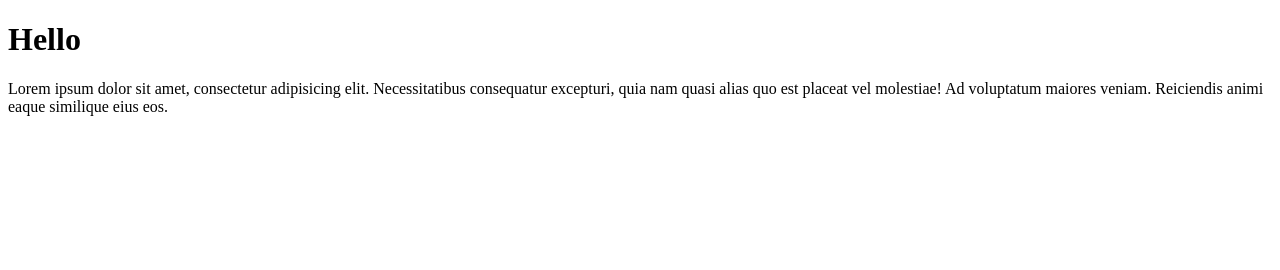
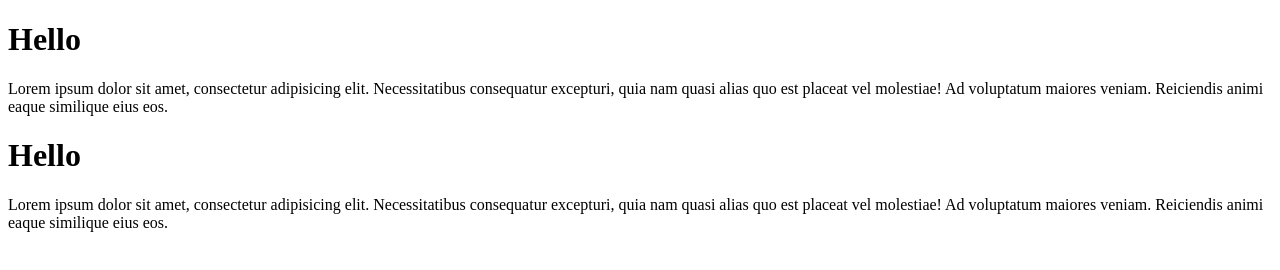
Before and after one commit to achitafifa/myweb, a plain HTML site: page index.html in a window 1280 px wide. Drawn offline with Linux system fonts and the light colour scheme.

Commit message:
the 2nd status

```diff
--- a/index.html
+++ b/index.html
@@ -8,5 +8,7 @@
 <body>
     <h1>Hello</h1>
     <p>Lorem ipsum dolor sit amet, consectetur adipisicing elit. Necessitatibus consequatur excepturi, quia nam quasi alias quo est placeat vel molestiae! Ad voluptatum maiores veniam. Reiciendis animi eaque similique eius eos.</p>
+    <h1>Hello</h1>
+    <p>Lorem ipsum dolor sit amet, consectetur adipisicing elit. Necessitatibus consequatur excepturi, quia nam quasi alias quo est placeat vel molestiae! Ad voluptatum maiores veniam. Reiciendis animi eaque similique eius eos.</p>
 </body>
 </html>
```
